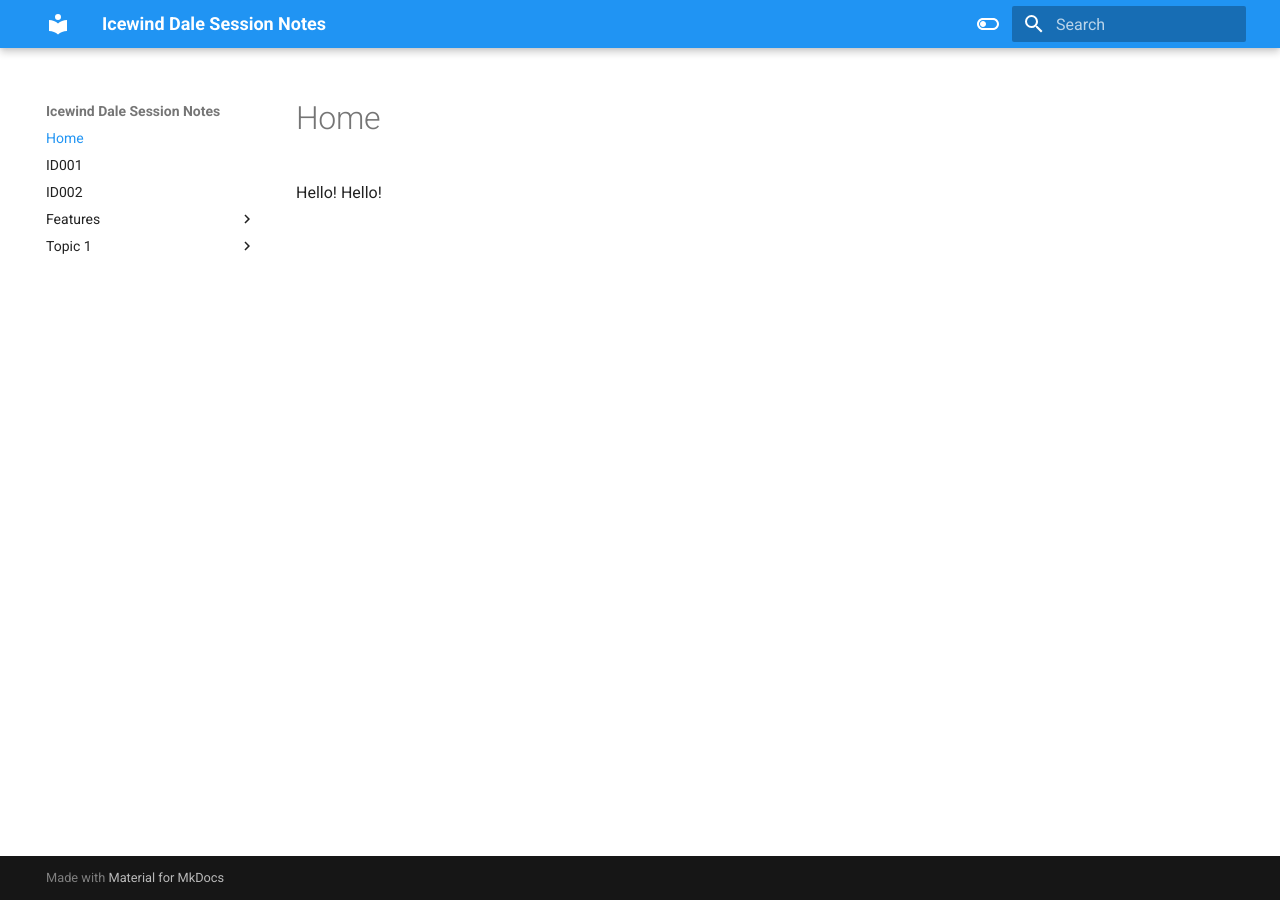
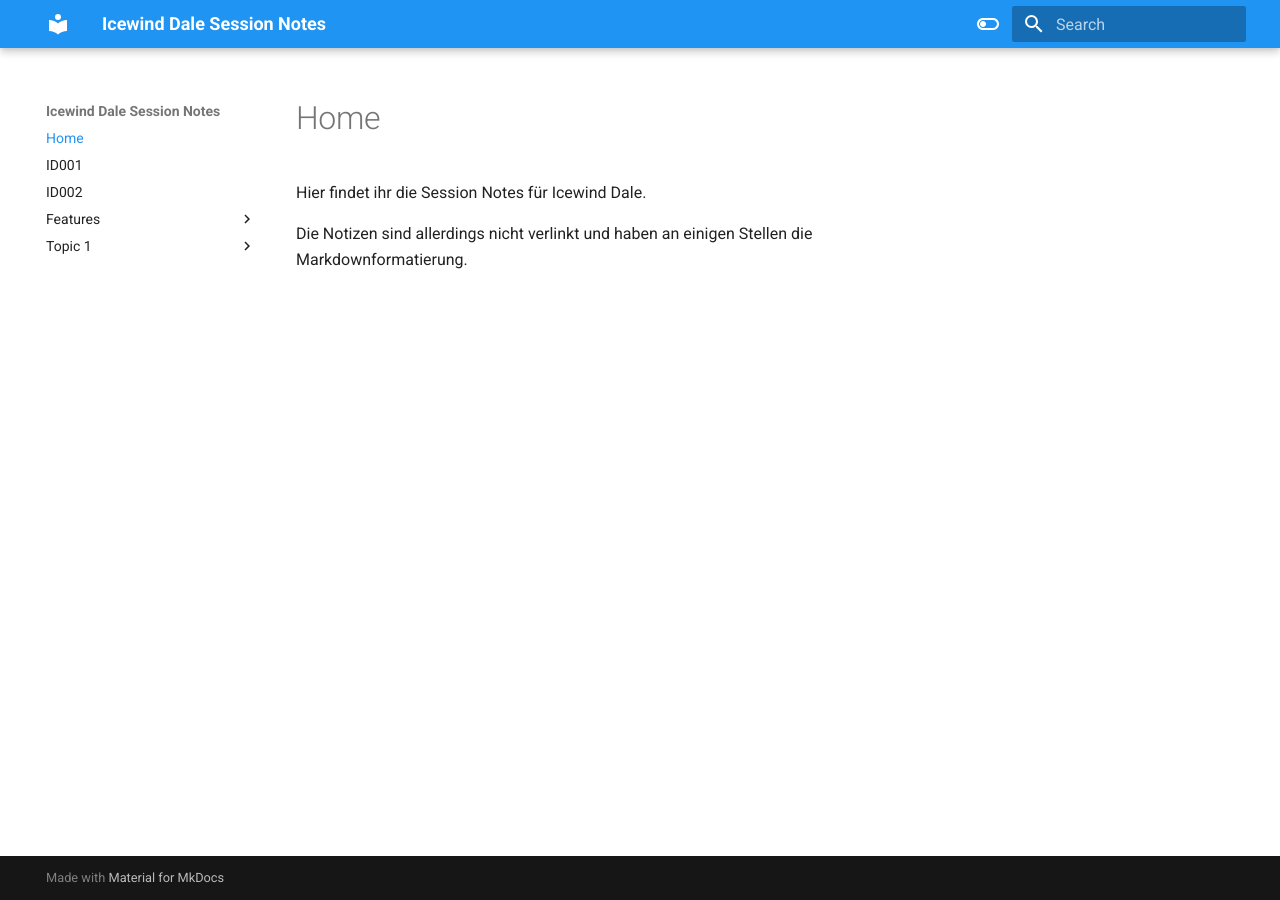
Before and after one commit to eifelkiwi/eifelkiwi.github.io, an MkDocs documentation site: the page built from docs/index.md, in a window 1280 px wide. Built offline with MkDocs 1.6.1 and Material for MkDocs 9.7.7, drawn with Linux system fonts in a browser that asks for light colours.

Commit message:
Update index.md

```diff
--- a/docs/index.md
+++ b/docs/index.md
@@ -1 +1,3 @@
-Hello! Hello!
+Hier findet ihr die Session Notes für Icewind Dale.
+
+Die Notizen sind allerdings nicht verlinkt und haben an einigen Stellen die Markdownformatierung.
```
